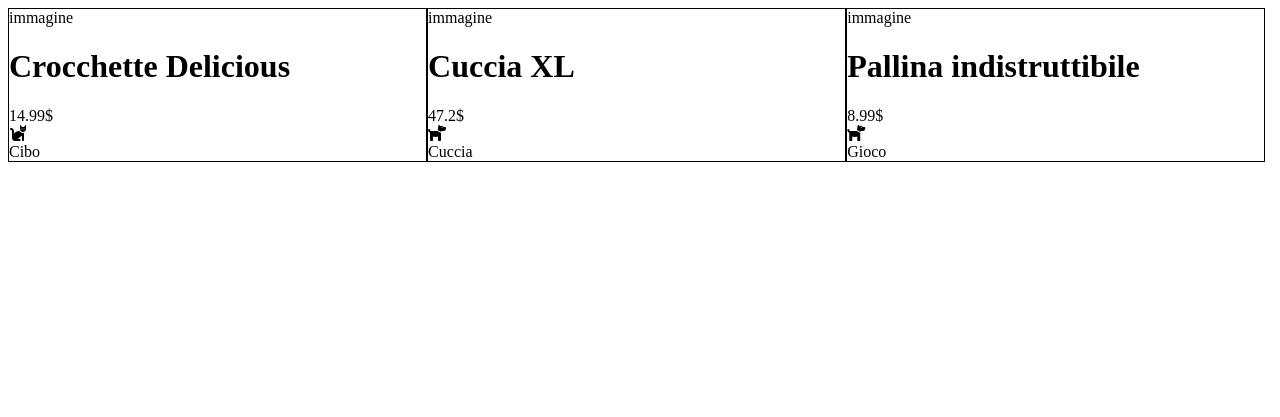
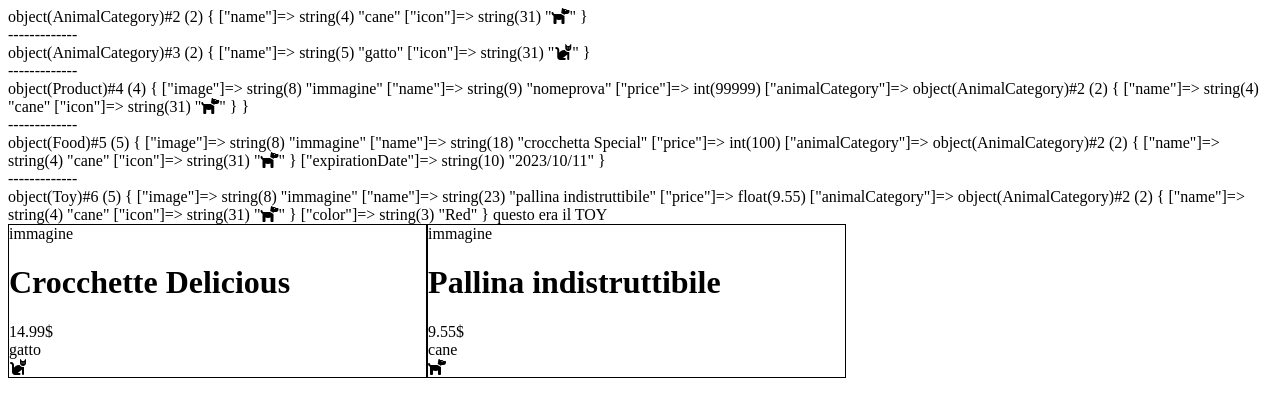
Before and after one commit to AntonioBoksic/php-oop-2, a PHP site: page / in a window 1280 px wide. Shown: the top 417 px of the page. Run offline with PHP 8.4, Linux system fonts and the light colour scheme.

Commit message:
sistemato esercizio di ieri, avevo creato una sola classe. Ora ho due classi rprincipali (una include la seconda come variabile d'istanza, nello specifico Product utilizza AnimalCategory). Inoltre ho creato due estensioni/sottoclassi di Product: Food e Toy; sono inoltre riuscito a stampare Food e Toy con foreach nonostante dovessi accedere anche ad AnimalCategory in entrambi i casi. Finalmente sistemato anche a livello di documenti, creato cartella "data" e cartella "models" e incluso tutto nell, index.php

```diff
--- /dev/null
+++ b/data/db.php
@@ -0,0 +1,36 @@
+<?php
+
+require_once("./models/AnimalCategory.php");
+require_once("./models/Product.php");
+require_once("./models/Food.php");
+require_once("./models/Toy.php");
+
+// prove AnimalCategory
+$categoriaCane = new AnimalCategory("cane","<i class='fa-solid fa-dog'></i>");
+$categoriaGatto = new AnimalCategory("gatto", "<i class='fa-solid fa-cat'></i>");
+var_dump($categoriaCane);
+echo "<br>-------------<br>";
+var_dump($categoriaGatto);
+
+//prove Product
+$prodottoProva = new Product("immagine", "nomeprova", 99999, $categoriaCane);
+echo "<br>-------------<br>";
+var_dump($prodottoProva);
+
+//prove Food
+$f1 = new Food("immagine", "crocchetta Special", 100, $categoriaCane, "2023/10/11");
+echo "<br>-------------<br>";
+var_dump($f1);
+
+//prove Toy
+$toy1 = new Toy("immagine", "pallina indistruttibile", 9.55, $categoriaCane, "Red");
+echo "<br>-------------<br>";
+var_dump($toy1);
+echo "questo era il TOY";
+
+// ARRAY DI PRODOTTI DA STAMPARE IN PAGINA
+$products = [
+    new Food("immagine", "Crocchette Delicious", 14.99, $categoriaGatto, "dataRandom"),
+    new Toy("immagine", "Pallina indistruttibile", 9.55, $categoriaCane, "Red"),
+
+];
--- a/index.php
+++ b/index.php
@@ -24,44 +24,10 @@
 </style>
 
 <?php
-
-
-class Product {
-    public $immagine;
-    public $titolo;
-    public $prezzo;
-    public $iconaCategoria;
-    public $tipoArticolo;
-    public $tipoAnimale;
-
-    public function __construct($immagine, $titolo, $prezzo, $iconaCategoria, $tipoArticolo, $tipoAnimale) {
-
-        $this -> immagine = $immagine;
-        $this -> titolo = $titolo;
-        $this -> prezzo = $prezzo;
-        $this -> iconaCategoria = $iconaCategoria;
-        $this -> tipoArticolo = $tipoArticolo;
-        $this -> tipoAnimale = $tipoAnimale;
-
-    }
-}
-
-
-
-$products = [
-    new Product("immagine", "Crocchette Delicious", 14.99, "<i class='fa-solid fa-cat'></i>", "Cibo", "Gatto"),
-    new Product("immagine", "Cuccia XL", 47.20, "<i class='fa-solid fa-dog'></i>", "Cuccia", "Cane"),
-    new Product("immagine", "Pallina indistruttibile", 8.99, "<i class='fa-solid fa-dog'></i>", "Gioco", "Cane"),
-
-];
-
-
-// echo "<br>";
-// var_dump($products);
-
+require_once("./data/db.php");
 ?>
 
-
+<!-- BODY -->
 <body>
     <div class="container">
 
@@ -76,40 +42,37 @@ $products = [
         echo "<div class='card'>";
 
             // immagine prodotto
-            echo"<div>" . $product -> immagine .
+            echo"<div>" . $product ->  image .
                 // "<img src= '$product -> immagine' >" .
                 "</div>";
 
 
             // <!-- titolo prodotto -->
             echo"<h1>" .
-                $product -> titolo .
+                $product -> name .
                 "</h1>";
 
             // prezzo prodotto
             echo"<div>" .
-                    $product -> prezzo . "$" .
+                    $product -> price . "$" .
                 "</div>";
 
-            // icona prodotto
+            // nome categoria animale
             echo"<div>" .
-                    $product -> iconaCategoria .
+                    $product -> animalCategory -> name .
                 "</div>";
 
-            // itipo articolo
+            // icona categoria animale
             echo"<div>" .
-                    $product -> tipoArticolo .
+                    $product ->  animalCategory -> icon .
                 "</div>";
 
 
 
         echo "</div>";
 
-
-
         };
         ?>
-
     </div>
 </body>
 </html>
--- /dev/null
+++ b/models/AnimalCategory.php
@@ -0,0 +1,28 @@
+<?php
+
+class AnimalCategory {
+    public $name;
+    public $icon;
+
+    public function __construct($name, $icon) {
+
+        $this -> setName($name);
+        $this -> setIcon($icon);
+
+    }
+
+    public function getName() {
+        return $this -> name;
+    }
+    public function setName($name) {
+        $this -> name = $name;
+    }
+
+    public function getIcon() {
+        return $this -> icon;
+    }
+    public function setIcon($icon) {
+        $this -> icon = $icon;
+    }
+
+}
--- /dev/null
+++ b/models/Food.php
@@ -0,0 +1,21 @@
+<?php
+class Food extends Product {
+    public $expirationDate;
+
+    public function __construct($image, $name, $price, AnimalCategory $animalCategory,
+                                $expirationDate){
+
+        parent :: __construct($image, $name, $price, $animalCategory);
+
+        $this -> setExpirationDate($expirationDate);
+
+    }
+
+    public function getExpirationDate() {
+        return $this -> expirationDate;
+    }
+
+    public function setExpirationDate($expirationDate) {
+        $this -> expirationDate = $expirationDate;
+    }
+}
--- /dev/null
+++ b/models/Product.php
@@ -0,0 +1,28 @@
+<?php
+
+class Product {
+    public $image;
+    public $name;
+    public $price;
+    public $animalCategory;
+
+    public function __construct($image, $name, $price, AnimalCategory $animalCategory) {
+
+        $this -> image = $image;
+        $this -> setName($name);
+        $this -> price = $price;
+        $this -> animalCategory = $animalCategory;
+
+    }
+
+    public function getName() {
+        return $this -> name;
+    }
+
+    public function setName($name) {
+        $this -> name = $name;
+    }
+
+    // mancano tutte le altre funzioni
+
+};
--- /dev/null
+++ b/models/Toy.php
@@ -0,0 +1,21 @@
+<?php
+class Toy extends Product {
+    public $color;
+
+    public function __construct($image, $name, $price, AnimalCategory $animalCategory,
+                                $color){
+
+        parent :: __construct($image, $name, $price, $animalCategory);
+
+        $this -> setColor($color);
+
+    }
+
+    public function getColor() {
+        return $this -> color;
+    }
+
+    public function setColor($color) {
+        $this -> color = $color;
+    }
+}
```
